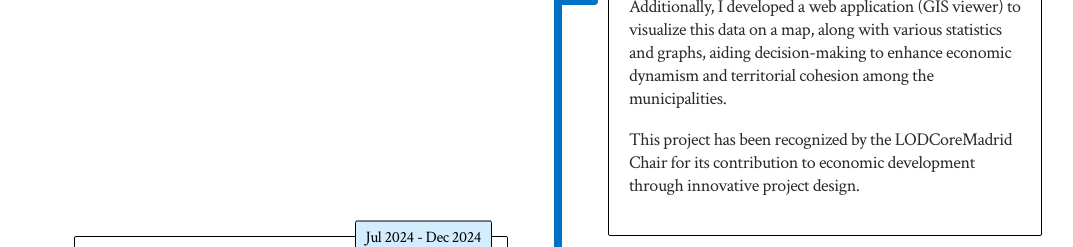
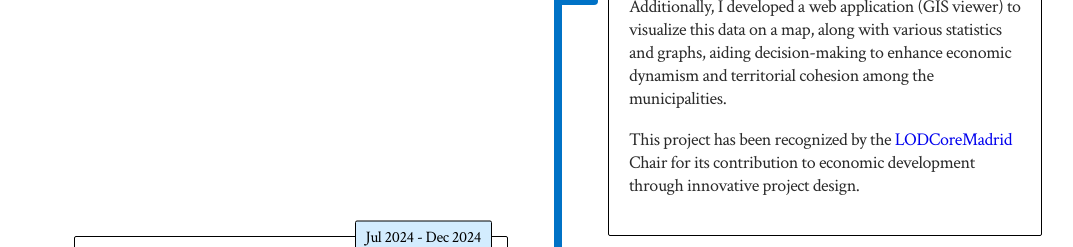
Before and after one commit to PabloRius/Portfolio, an Astro site: page / in a window 1280 px wide. Shown: the part 2020-2267 px from the top of the page, without its empty margins (132-1205 px from the left). Built offline with nearby package versions, Linux system fonts and the light colour scheme; Astro itself is replaced by a stand-in of ours.

Commit message:
Fix filename, add external linking to award

```diff
--- a/src/content/events/UndergradDissertation copy.md
+++ b/src/content/events/UndergradDissertation.md
@@ -8,4 +8,4 @@ Successfully presented my Final Dissertation, achieving a score of 9.1. The thes
 
 Additionally, I developed a web application (GIS viewer) to visualize this data on a map, along with various statistics and graphs, aiding decision-making to enhance economic dynamism and territorial cohesion among the municipalities.
 
-This project has been recognized by the LODCoreMadrid Chair for its contribution to economic development through innovative project design.
+This project has been recognized by the <a href="https://lodcoremadrid.es/informacion-general" target="_blank"/>LODCoreMadrid</a> Chair for its contribution to economic development through innovative project design.
```
